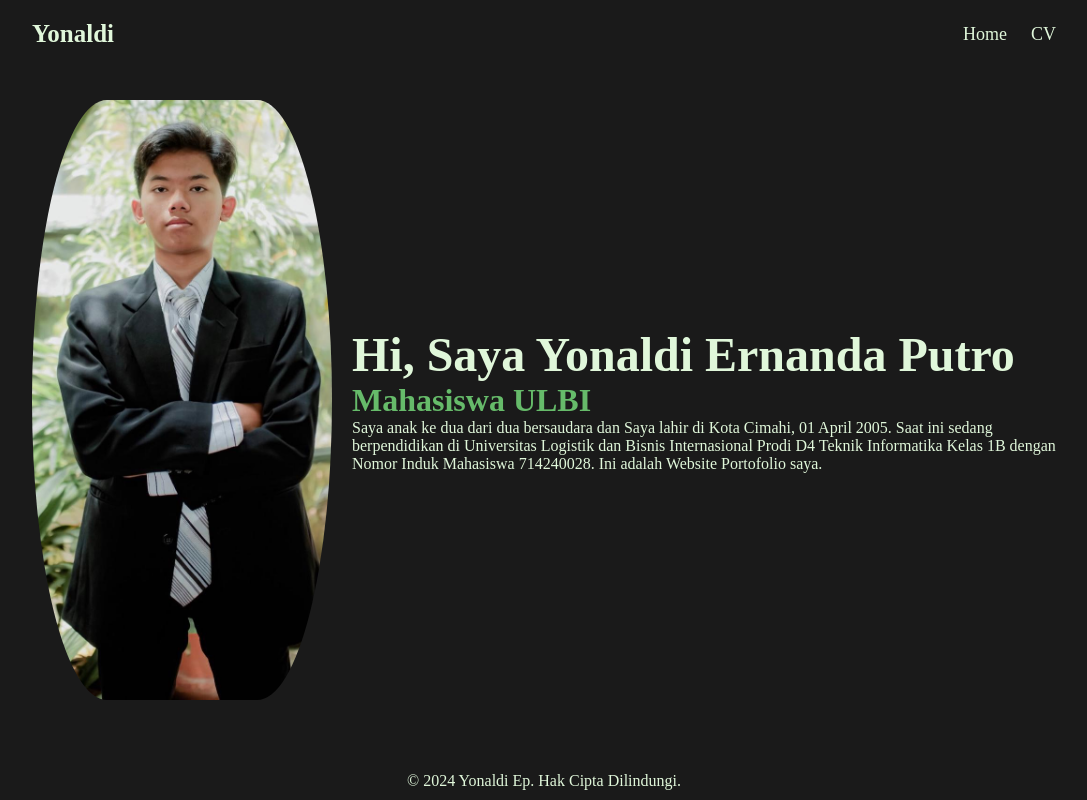
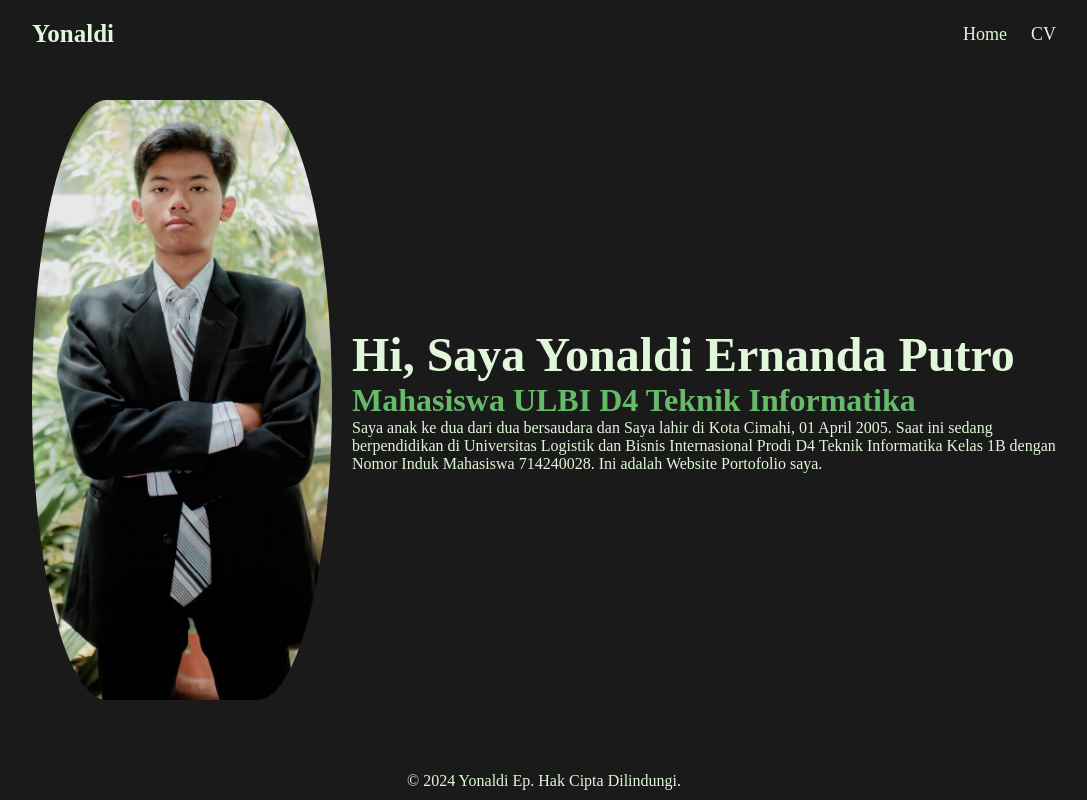
Before and after one commit to YonaldiEp/YepHub, a plain HTML site: page index.html in a window 1280 px wide. Shown: the whole page, without its empty margins (96-1183 px from the left). Drawn offline with Linux system fonts and the light colour scheme.

Commit message:
Nambah D4 Ti

```diff
--- a/index.html
+++ b/index.html
@@ -22,7 +22,7 @@
             <img src="FotoW.jpg" alt="Foto Diri" class="vertical-oval-image">
             <div class="text-content">
                 <h1>Hi, Saya Yonaldi Ernanda Putro</h1>
-                <h3>Mahasiswa ULBI</h3>
+                <h3>Mahasiswa ULBI D4 Teknik Informatika</h3>
                 <p>Saya anak ke dua dari dua bersaudara dan Saya lahir di Kota Cimahi, 01 April 2005.
                     Saat ini sedang berpendidikan di Universitas Logistik dan Bisnis Internasional Prodi D4 Teknik
                     Informatika Kelas 1B dengan Nomor Induk Mahasiswa 714240028. Ini adalah Website Portofolio saya.</p>
```
